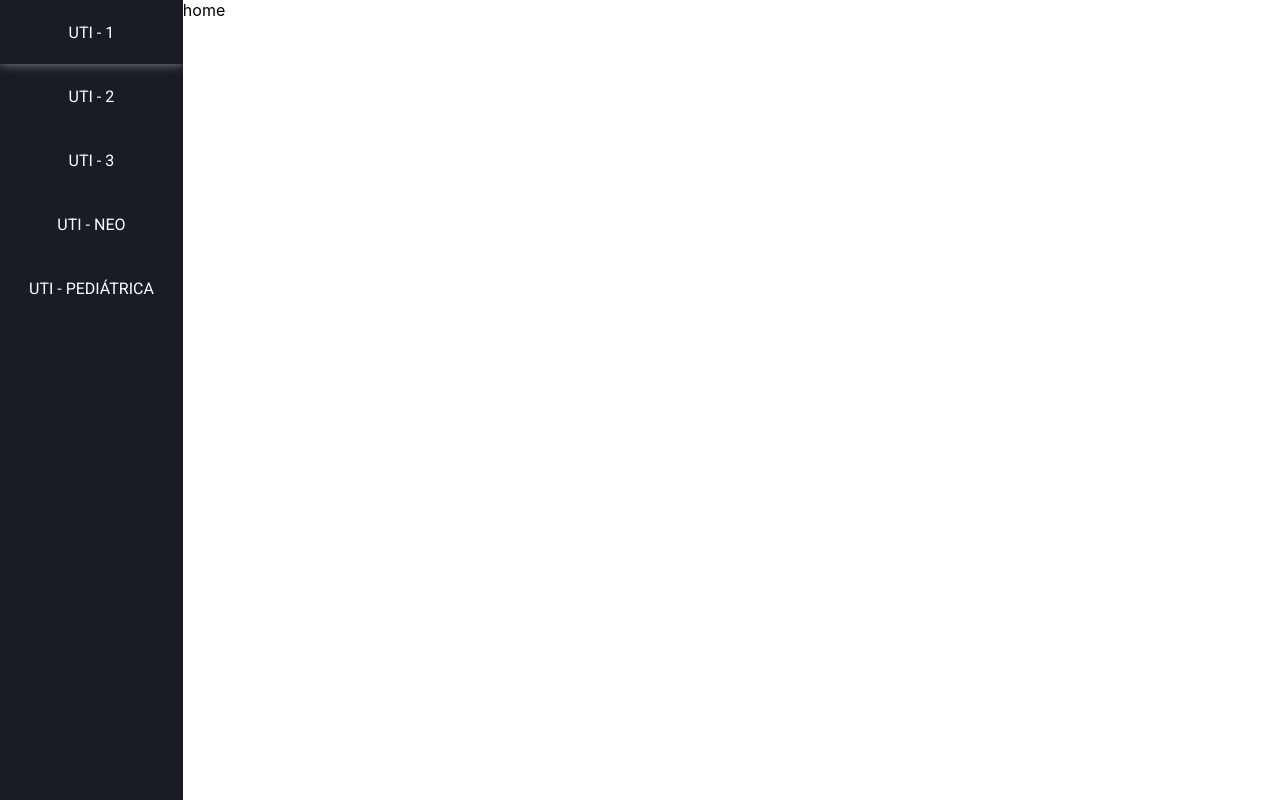
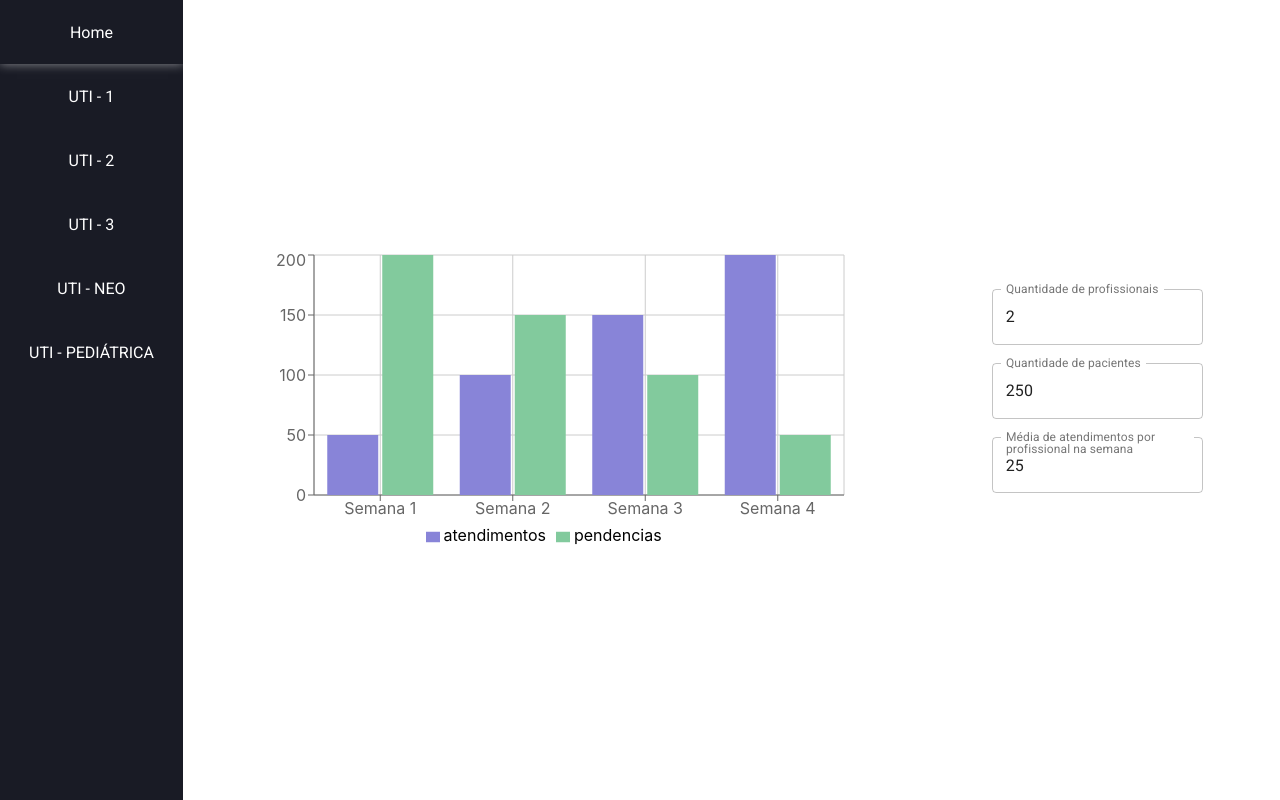
Before and after one commit to pabloherzberg/simulacao, a React (Create React App) app: page / in a window 1280 px wide. Built offline with nearby package versions, Linux system fonts and the light colour scheme.

Commit message:
gráfico geral

```diff
--- a/src/components/Layout/index.js
+++ b/src/components/Layout/index.js
@@ -8,6 +8,16 @@ function Layout({ children }) {
     <Container>
       <NavBar>
         <ul>
+          <li>
+            <DefaultButton
+              as={Link}
+              heightstyle={"3em"}
+              fontcolor={"white"}
+              to="/"
+            >
+              Home
+            </DefaultButton>
+          </li>
           <li>
             <DefaultButton
               as={Link}
--- a/src/pages/Home/index.js
+++ b/src/pages/Home/index.js
@@ -1,7 +1,149 @@
-import React from "react";
+import React, { useState, useEffect } from "react";
+import {
+  BarChart,
+  Bar,
+  XAxis,
+  YAxis,
+  CartesianGrid,
+  Tooltip,
+  Legend,
+} from "recharts";
+import { Container, ChartContainer, FormContainer } from "./style.js";
+import { TextField, Button } from "@material-ui/core";
 
 function Home() {
-  return <div>home</div>;
+  const [fonos, setFonos] = useState(2);
+  const [pacientes, setPacientes] = useState(250);
+  const [pendencias, setPendencias] = useState([]);
+  const [atendimentos, setAtendimentos] = useState([]);
+  const [mediaAtendimento, setMediaAtendimento] = useState(25);
+  const [resto, setResto] = useState(0);
+  const [week, setWeek] = useState([
+    { atendimentos, pendencias },
+    { atendimentos, pendencias },
+    { atendimentos, pendencias },
+    { atendimentos, pendencias },
+  ]);
+
+  useEffect(() => {
+    setMediaAtendimento(25 * fonos);
+  }, [fonos]);
+
+  useEffect(() => {
+    const pen1 = pacientes - mediaAtendimento;
+    const pen2 = pen1 - mediaAtendimento;
+    const pen3 = pen2 - mediaAtendimento;
+    const pen4 = pen3 - mediaAtendimento;
+    setPendencias([pen1, pen2, pen3, pen4]);
+    setResto(resto + pen4);
+
+    const aten1 = mediaAtendimento;
+    const aten2 = mediaAtendimento * 2;
+    const aten3 = mediaAtendimento * 3;
+    const aten4 = mediaAtendimento * 4;
+    setAtendimentos([aten1, aten2, aten3, aten4]);
+  }, [fonos, pacientes, mediaAtendimento]);
+
+  useEffect(() => {
+    setWeek([
+      {
+        atendimentos: atendimentos[0],
+        pendencias: pendencias[0],
+      },
+      {
+        atendimentos: atendimentos[1],
+        pendencias: pendencias[1],
+      },
+      {
+        atendimentos: atendimentos[2],
+        pendencias: pendencias[2],
+      },
+      {
+        atendimentos: atendimentos[3],
+        pendencias: pendencias[3],
+      },
+    ]);
+  }, [pendencias]);
+
+  console.log(mediaAtendimento);
+
+  const data = [
+    {
+      name: "Semana 1",
+      atendimentos: week[0].atendimentos,
+      pendencias: week[0].pendencias,
+      amt: 2400,
+    },
+    {
+      name: "Semana 2",
+      atendimentos: week[1].atendimentos,
+      pendencias: week[1].pendencias,
+      amt: 2400,
+    },
+    {
+      name: "Semana 3",
+      atendimentos: week[2].atendimentos,
+      pendencias: week[2].pendencias,
+      amt: 2400,
+    },
+    {
+      name: "Semana 4",
+      atendimentos: week[3].atendimentos,
+      pendencias: week[3].pendencias,
+      amt: 2400,
+    },
+  ];
+
+  return (
+    <Container>
+      <ChartContainer>
+        <BarChart responsive={true} width={600} height={300} data={data}>
+          <CartesianGrid />
+          <XAxis dataKey="name" />
+          <YAxis />
+          <Tooltip />
+          <Legend />
+          <Bar type="monotone" dataKey="atendimentos" fill="#8884d8" />
+          <Bar type="monotone" dataKey="pendencias" fill="#82ca9d" />
+        </BarChart>
+      </ChartContainer>
+      <FormContainer>
+        <TextField
+          className="inputfield"
+          defaultValue={fonos}
+          onChange={(e) => setFonos(e.target.value)}
+          label="Quantidade de profissionais"
+          type="number"
+          InputLabelProps={{
+            shrink: true,
+          }}
+          variant="outlined"
+        />
+        <TextField
+          className="inputfield"
+          defaultValue={pacientes}
+          onChange={(e) => setPacientes(e.target.value)}
+          label="Quantidade de pacientes"
+          type="number"
+          InputLabelProps={{
+            shrink: true,
+          }}
+          variant="outlined"
+        />
+        <TextField
+          className="inputfield"
+          defaultValue={mediaAtendimento}
+          onChange={(e) => setMediaAtendimento(e.target.value)}
+          label="Média de atendimentos por profissional na semana"
+          type="number"
+          InputLabelProps={{
+            shrink: true,
+          }}
+          variant="outlined"
+        />
+      </FormContainer>
+    </Container>
+  );
 }
 
 export default Home;
--- a/src/pages/Home/style.js
+++ b/src/pages/Home/style.js
@@ -1,13 +1,28 @@
 import styled from "styled-components";
 
 export const Container = styled.div`
+  height: 100%;
+  display: flex;
+  justify-content: center;
+  align-items: center;
+`;
+
+export const ChartContainer = styled.div`
+  flex: 2;
+  display: flex;
+  height: 100%;
+  justify-content: space-around;
+  align-items: center;
+`;
+
+export const FormContainer = styled.div`
+  flex: 1;
   display: flex;
   flex-direction: column;
+  height: 100%;
   justify-content: center;
   align-items: center;
-  height: 100vh;
-  .link {
-    margin: 0.5em;
-    font-size: 1.5em;
+  .inputfield {
+    margin-bottom: 5%;
   }
 `;
--- a/src/pages/Uti1/index.js
+++ b/src/pages/Uti1/index.js
@@ -3,7 +3,6 @@ import { Wrapper, Wrap, ChatDiv, Content } from "./style.js";
 import {
   BarChart,
   Bar,
-  ResponsiveContainer,
   XAxis,
   YAxis,
   CartesianGrid,
```
